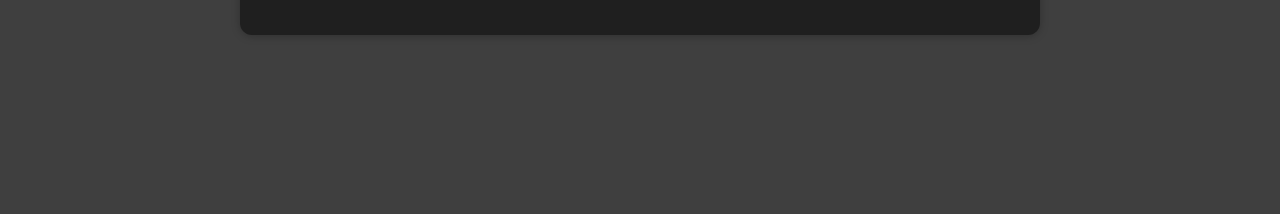
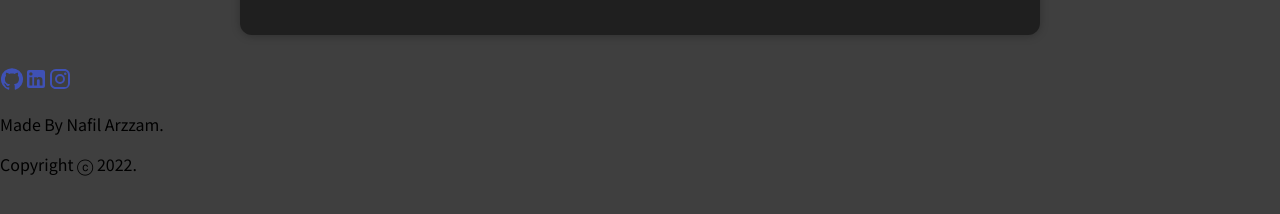
Before and after one commit to Arzzam/expense-tracker, a React (Create React App) app: page / in a window 1280 px wide. Shown: the part 386-600 px from the top of the page. Built offline with nearby package versions, Linux system fonts and the light colour scheme.

Commit message:
Footer Add

```diff
--- a/src/App.jsx
+++ b/src/App.jsx
@@ -2,6 +2,7 @@ import React, { useState } from "react";
 
 import NewExpense from "./components/NewExpense/NewExpense";
 import Expenses from "./components/Expenses/Expenses";
+import Footer from "./components/Footer/Footer";
 
 const DUMMY_EXPENSES = [
   {
@@ -45,6 +46,7 @@ function App() {
     <div>
       <NewExpense onAddExpense={addExpenseHandler} />
       <Expenses items={expenses} />
+      <Footer />
     </div>
   );
 }
--- /dev/null
+++ b/src/components/Footer/ContactIcons.jsx
@@ -0,0 +1,32 @@
+import React from "react";
+import GitHubIcon from "@mui/icons-material/GitHub";
+import Link from "@material-ui/core/Link";
+import LinkedInIcon from "@mui/icons-material/LinkedIn";
+import InstagramIcon from "@mui/icons-material/Instagram";
+
+function ContactIcons() {
+  return (
+    <div>
+      <Link
+        href="https://github.com/Arzzam"
+        target="_blank"
+      >
+        <GitHubIcon className="icons"/>
+      </Link>
+      <Link
+        href="https://www.linkedin.com/in/arzzam19/"
+        target="_blank"
+      >
+        <LinkedInIcon className="icons"/>
+      </Link>
+      <Link
+        href="https://www.instagram.com/arz_zam/"
+        target="_blank"
+      >
+        <InstagramIcon className="icons"/>
+      </Link>
+    </div>
+  );
+}
+
+export default ContactIcons;
--- /dev/null
+++ b/src/components/Footer/Footer.jsx
@@ -0,0 +1,21 @@
+import React from "react";
+import ContactIcons from "./ContactIcons";
+
+const cr = "Copyright ⓒ ";
+const year = new Date().getFullYear();
+const name = "Made By Nafil Arzzam";
+
+function Footer() {
+  return (
+    <footer>
+      <ContactIcons />
+      <p> {name}. </p>
+      <p>
+        {cr}
+        {year}.
+      </p>
+    </footer>
+  );
+}
+
+export default Footer;
```
Also changed, not shown: package.json (+8 -1 lines).
